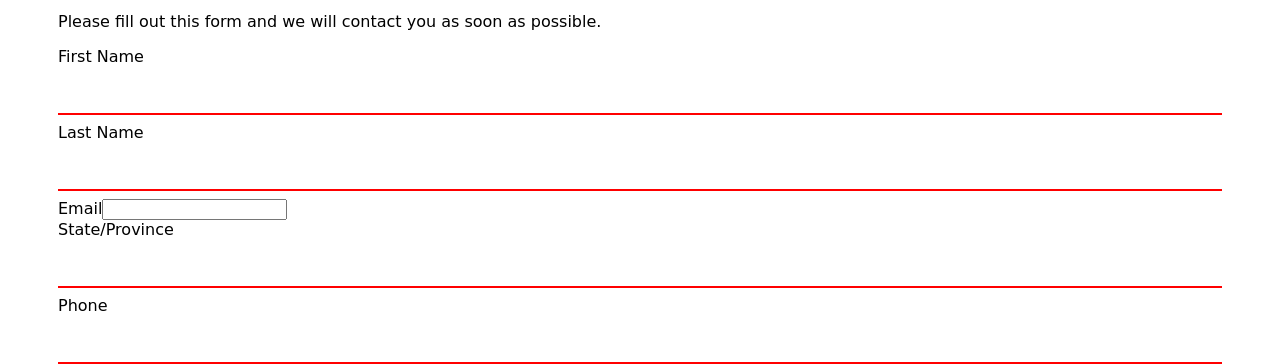
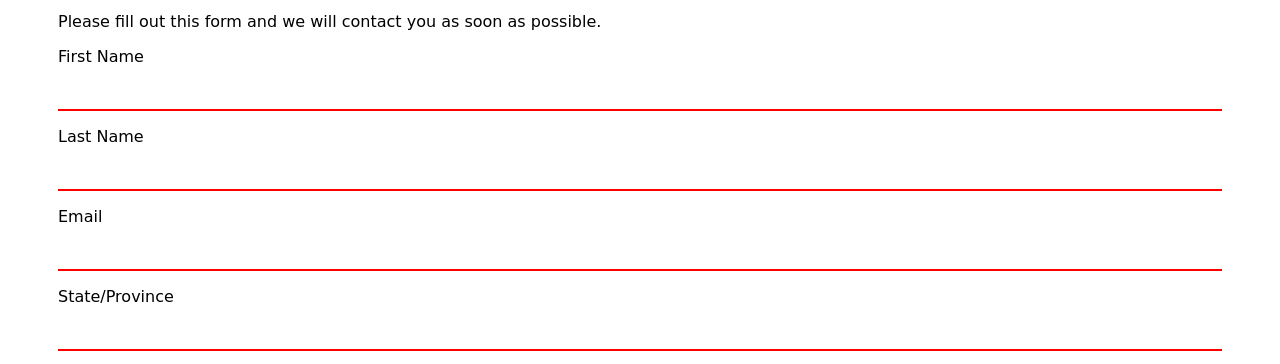
Before and after one commit to jgmil/masters-of-matrimony, a plain HTML site: page index.html in a window 1280 px wide. Shown: the part 402-766 px from the top of the page. Drawn offline with Linux system fonts and the light colour scheme; a web font is replaced by a local one.

Commit message:
updated form styling

```diff
--- a/style.css
+++ b/style.css
@@ -10,10 +10,10 @@ form {
 	margin: 0 auto;
 }
 
-input[type=text] {
+input {
   width: 100%;
   padding: 12px 20px;
-  margin: 8px 0;
+  margin: 4px 0 16px;
   box-sizing: border-box;
   border: none;
   border-bottom: 2px solid red;
```
